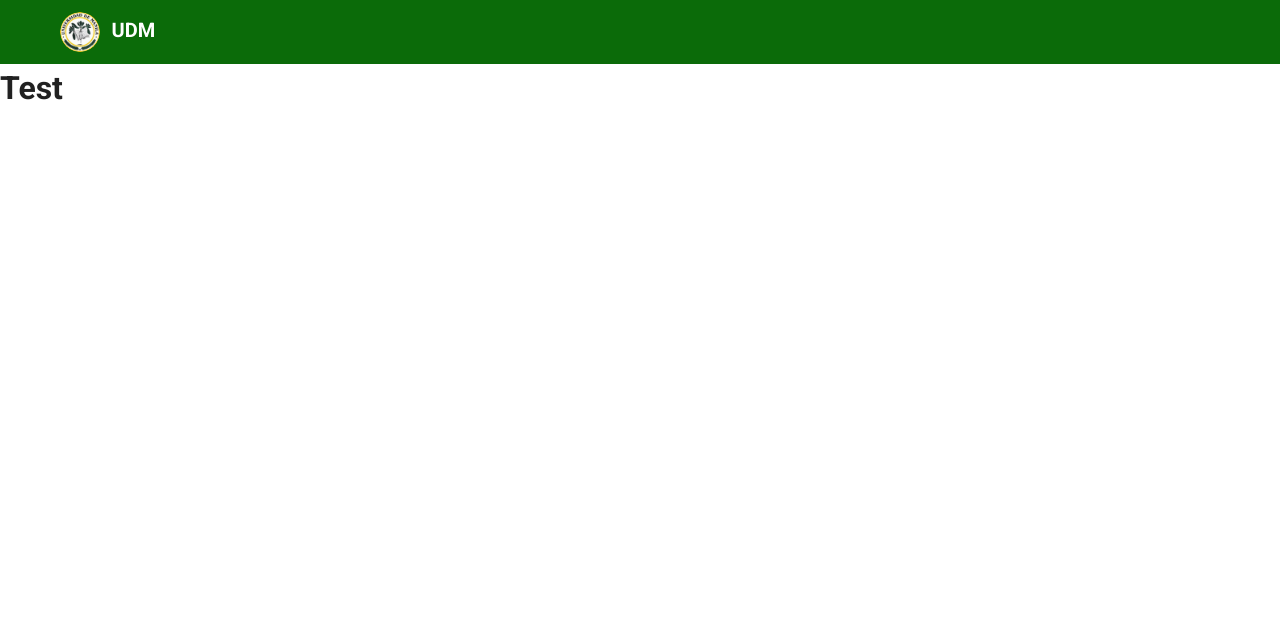
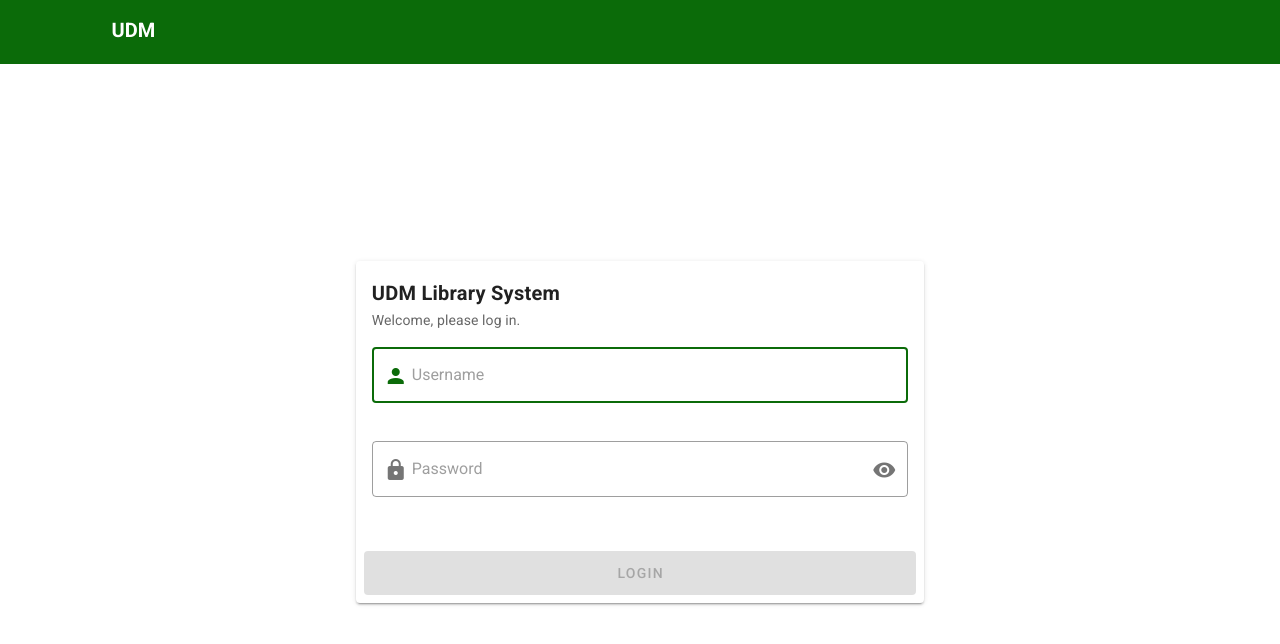
Before and after one commit to irisgwencaguiat/simple-library-management, a Vue app in the folder web-client/: page / in a window 1280 px wide. Shown: the top 644 px of the page. Built offline with nearby package versions, Linux system fonts and the light colour scheme.

Commit message:
backend setup.

```diff
--- a/web-client/package.json
+++ b/web-client/package.json
@@ -7,8 +7,10 @@
     "build": "vue-cli-service build"
   },
   "dependencies": {
+    "axios": "^0.21.1",
     "core-js": "^3.6.5",
     "vue": "^2.6.11",
+    "vue-axios": "^3.2.4",
     "vue-router": "^3.2.0",
     "vuetify": "^2.4.0",
     "vuex": "^3.4.0"
--- /dev/null
+++ b/web-client/src/components/custom/PasswordInput.vue
@@ -0,0 +1,83 @@
+<template>
+  <v-text-field
+    :append-icon="isPasswordShow ? 'mdi-eye-off' : 'mdi-eye'"
+    :type="isPasswordShow ? 'text' : 'password'"
+    @click:append="isPasswordShow = !isPasswordShow"
+    :outlined="outlined"
+    :label="label"
+    :placeholder="placeholder"
+    v-model="passwordLocal"
+    :error="error"
+    :error-messages="errorMessages"
+    @keyup.enter="action"
+    :disabled="disabled"
+    :rounded="rounded"
+    :filled="filled"
+    :prepend-inner-icon="prependInnerIcon"
+  ></v-text-field>
+</template>
+
+<script>
+export default {
+  name: "custom-password-input",
+  props: {
+    outlined: {
+      type: Boolean,
+      required: false,
+    },
+    rounded: {
+      type: Boolean,
+      required: false,
+    },
+    filled: {
+      type: Boolean,
+      required: false,
+    },
+    label: {
+      type: String,
+      required: false,
+    },
+    placeholder: {
+      type: String,
+      required: false,
+    },
+    password: {
+      required: true,
+    },
+    error: {
+      type: Boolean,
+      required: false,
+    },
+    errorMessages: {
+      type: String,
+      required: false,
+    },
+    action: {
+      type: Function,
+      required: false,
+    },
+    disabled: {
+      type: Boolean,
+      required: false,
+    },
+    prependInnerIcon: {
+      type: String,
+      required: false,
+    },
+  },
+  data() {
+    return {
+      isPasswordShow: false,
+      passwordLocal: "",
+    };
+  },
+  watch: {
+    password(val) {
+      this.passwordLocal = val;
+    },
+    passwordLocal(val) {
+      this.$emit("update:password", val);
+    },
+  },
+};
+</script>
--- a/web-client/src/main.js
+++ b/web-client/src/main.js
@@ -3,8 +3,10 @@ import App from "@/App";
 import router from "@/router";
 import store from "@/store";
 import vuetify from "@/plugins/vuetify";
+import apiService from "@/services/api-service";
 
 Vue.config.productionTip = false;
+apiService.init();
 
 new Vue({
   router,
--- a/web-client/src/router/views/Login.vue
+++ b/web-client/src/router/views/Login.vue
@@ -11,7 +11,111 @@
       </v-container>
     </v-app-bar>
     <v-main>
-      <h1>Test</h1>
+      <v-container class="fill-height">
+        <v-row justify="center" align="center" align-content="center">
+          <v-col cols="12" sm="10" md="8" lg="6" xl="4">
+            <v-card>
+              <v-card-title class="font-weight-bold"
+                >UDM Library System</v-card-title
+              >
+              <v-card-subtitle>Welcome, please log in.</v-card-subtitle>
+              <v-card-text>
+                <v-row dense>
+                  <v-col cols="12" v-if="error">
+                    <v-alert type="error">
+                      {{ errorMessage }}
+                    </v-alert>
+                  </v-col>
+                  <v-col cols="12">
+                    <v-text-field
+                      outlined
+                      placeholder="Username"
+                      prepend-inner-icon="mdi-account"
+                      v-model="form.username"
+                      autofocus
+                    ></v-text-field>
+                  </v-col>
+                  <v-col cols="12">
+                    <custom-password-input
+                      outlined
+                      placeholder="Password"
+                      :password.sync="form.password"
+                      prepend-inner-icon="mdi-lock"
+                      :action="login"
+                    ></custom-password-input>
+                  </v-col>
+                </v-row>
+              </v-card-text>
+              <v-card-actions>
+                <v-btn
+                  color="primary"
+                  block
+                  depressed
+                  large
+                  :disabled="!isFormValid"
+                  :loading="isLoginStart"
+                  @click="login"
+                  >Login</v-btn
+                >
+              </v-card-actions>
+            </v-card>
+          </v-col>
+        </v-row>
+      </v-container>
     </v-main>
   </v-app>
 </template>
+
+<script>
+import { AUTHENTICATION_LOGIN } from "@/store/modules/authentication/authentication-types";
+import CustomPasswordInput from "@/components/custom/PasswordInput";
+
+const defaultForm = {
+  username: null,
+  password: null,
+};
+
+export default {
+  components: { CustomPasswordInput },
+  data() {
+    return {
+      form: Object.assign({}, defaultForm),
+      isLoginStart: false,
+      error: false,
+      errorMessage: null,
+    };
+  },
+
+  computed: {
+    isFormValid() {
+      const { username, password } = this.form;
+      return username && password;
+    },
+  },
+
+  methods: {
+    async login() {
+      const payload = {
+        username: this.form.username || null,
+        password: this.form.password || null,
+      };
+      this.isLoginStart = true;
+      const { success, message, data } = await this.$store.dispatch(
+        AUTHENTICATION_LOGIN,
+        payload
+      );
+      if (!success) {
+        this.isLoginStart = false;
+        this.error = true;
+        this.errorMessage = message;
+        return;
+      }
+      this.error = false;
+      this.errorMessage = null;
+      this.isLoginStart = false;
+      console.log(message);
+      // await this.$router.push({ name: "admin-dashboard-view" });
+    },
+  },
+};
+</script>
--- /dev/null
+++ b/web-client/src/services/api-service.js
@@ -0,0 +1,37 @@
+import Vue from "vue";
+import axios from "axios";
+import vueAxios from "vue-axios";
+import localStorageService from "./local-storage-service";
+
+const apiService = {
+  init: () => {
+    Vue.use(vueAxios, axios);
+    Vue.axios.defaults.baseURL = `http://localhost:${
+      process.env.PORT || 3000
+    }/api`;
+  },
+
+  setHeader() {
+    Vue.axios.defaults.headers.common[
+      "Authorization"
+    ] = localStorageService.get("access_token");
+  },
+
+  get: (route, body) => {
+    return Vue.axios.get(route, body);
+  },
+
+  post: (route, body) => {
+    return Vue.axios.post(route, body);
+  },
+
+  put: (route, body) => {
+    return Vue.axios.put(route, body);
+  },
+
+  delete: (route, body) => {
+    return Vue.axios.delete(route, body);
+  },
+};
+
+export default apiService;
--- /dev/null
+++ b/web-client/src/services/local-storage-service.js
@@ -0,0 +1,15 @@
+const localStorageService = {
+    save(name, value) {
+        window.localStorage.setItem(name, value);
+    },
+
+    get(name) {
+        return window.localStorage.getItem(name) || null;
+    },
+
+    remove(name) {
+        window.localStorage.removeItem(name);
+    },
+};
+
+export default localStorageService;
--- a/web-client/src/store/index.js
+++ b/web-client/src/store/index.js
@@ -1,15 +1,11 @@
-import Vue from 'vue'
-import Vuex from 'vuex'
+import Vue from "vue";
+import Vuex from "vuex";
+import authenticationStore from "@/store/modules/authentication/authentication-store";
 
-Vue.use(Vuex)
+Vue.use(Vuex);
 
 export default new Vuex.Store({
-  state: {
+  modules: {
+    authentication: authenticationStore,
   },
-  mutations: {
-  },
-  actions: {
-  },
-  modules: {
-  }
-})
+});
--- /dev/null
+++ b/web-client/src/store/modules/authentication/authentication-store.js
@@ -0,0 +1,69 @@
+import localStorageService from "@/services/local-storage-service";
+import apiService from "@/services/api-service";
+import {
+  AUTHENTICATION_LOGIN,
+  PURGE_AUTHENTICATION_DETAILS,
+  REFRESH_AUTHENTICATION_DETAILS,
+  SET_AUTHENTICATION_DETAILS,
+} from "@/store/modules/authentication/authentication-types";
+
+const authenticationStore = {
+  state: {
+    user: null,
+    token: null,
+    isAuthenticated: false,
+  },
+
+  mutations: {
+    [SET_AUTHENTICATION_DETAILS](state, { user, token }) {
+      console.log({ user, token });
+      state.user = Object.assign({}, user);
+      state.token = token;
+      state.isAuthenticated = true;
+      localStorageService.save("user", JSON.stringify(user));
+      localStorageService.save("access_token", token);
+    },
+
+    [PURGE_AUTHENTICATION_DETAILS](state) {
+      state.user = null;
+      state.token = null;
+      state.isAuthenticated = false;
+      localStorageService.remove("user");
+      localStorageService.remove("access_token");
+    },
+  },
+
+  actions: {
+    async [AUTHENTICATION_LOGIN]({ commit }, { username, password }) {
+      try {
+        const response = await apiService.post("/authentication/log-in", {
+          username,
+          password,
+        });
+        const result = response.data;
+        const { user, token } = result.data;
+        commit(SET_AUTHENTICATION_DETAILS, { user, token });
+        return result;
+      } catch (error) {
+        commit(PURGE_AUTHENTICATION_DETAILS);
+        return error.response.data;
+      }
+    },
+
+    async [REFRESH_AUTHENTICATION_DETAILS]({ commit }) {
+      try {
+        const token = localStorageService.get("access_token");
+        const user = Object.assign(
+          {},
+          JSON.parse(localStorageService.get("user"))
+        );
+        if (!token) return commit(PURGE_AUTHENTICATION_DETAILS);
+        commit(SET_AUTHENTICATION_DETAILS, { token, user });
+      } catch (_) {
+        commit(PURGE_AUTHENTICATION_DETAILS);
+      }
+    },
+  },
+};
+
+export default authenticationStore;
--- /dev/null
+++ b/web-client/src/store/modules/authentication/authentication-types.js
@@ -0,0 +1,4 @@
+export const AUTHENTICATION_LOGIN = "authentication/login";
+export const SET_AUTHENTICATION_DETAILS = "authentication/set-details";
+export const PURGE_AUTHENTICATION_DETAILS = "authentication/purge-details";
+export const REFRESH_AUTHENTICATION_DETAILS = "authentication/refresh-details";
--- a/web-client/vue.config.js
+++ b/web-client/vue.config.js
@@ -1,15 +1,3 @@
-const path = require("path");
-
 module.exports = {
   transpileDependencies: ["vuetify"],
-
-  outputDir: path.resolve(__dirname, "../dist/public"),
-
-  devServer: {
-    proxy: {
-      "/api": {
-        target: `http://localhost:${process.env.PORT || 3000}`,
-      },
-    },
-  },
 };
```
Also changed, not shown: 2 other files (tests, documents, lock files or other folders).
